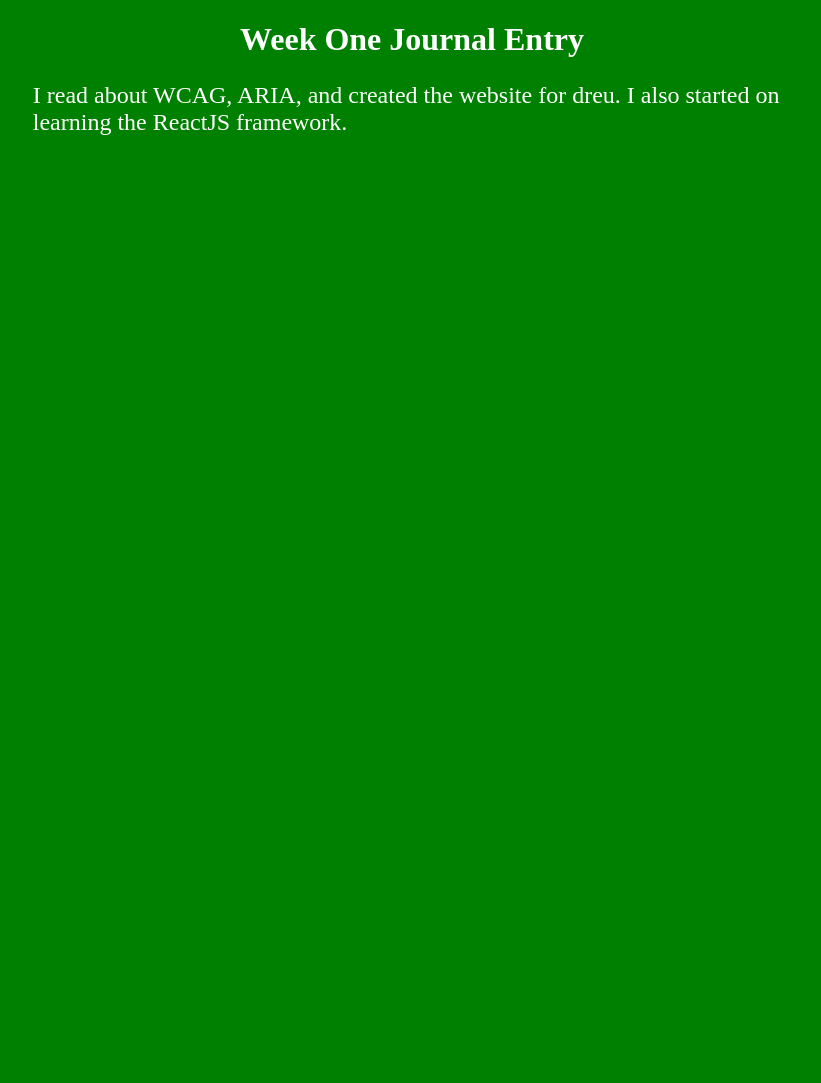
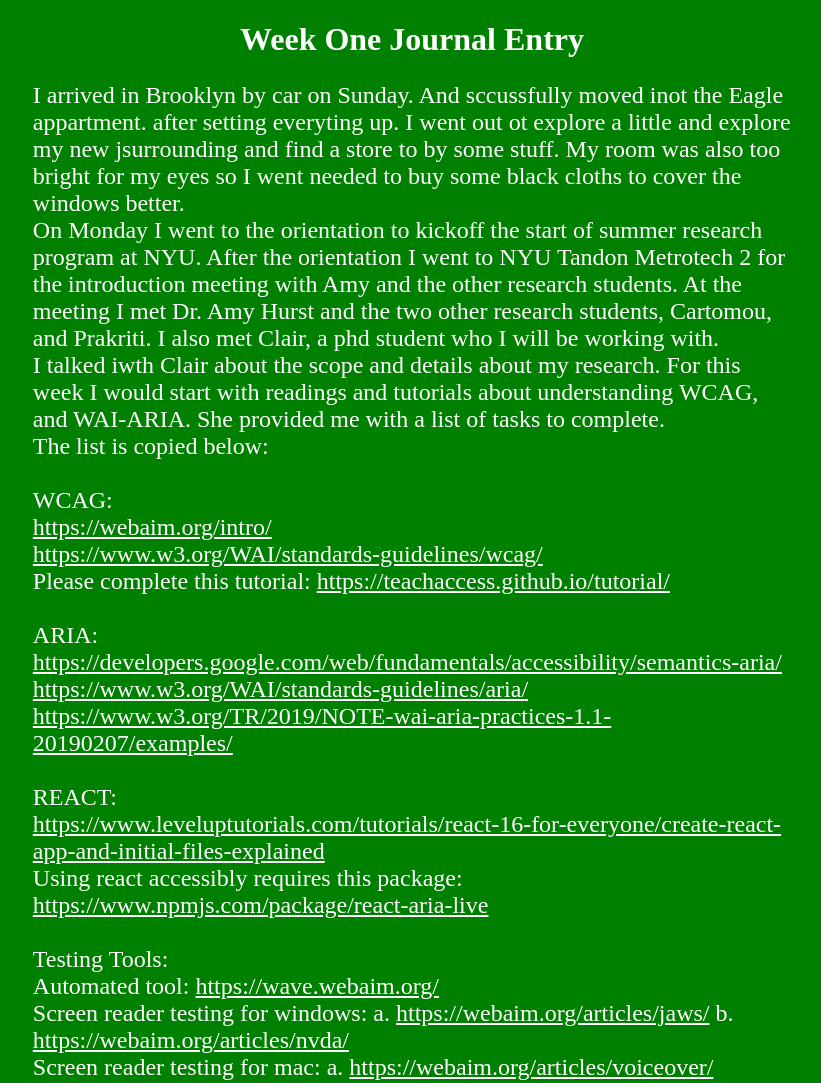
Before and after one commit to manhouyin/manhouyin.github.io, a plain HTML site: page journal_entries/week_one.html in a window 1280 px wide. Shown: the whole page, without its empty margins (228-1049 px from the left). Before the commit the page ends 800 px from the top, so only its background shows below. Drawn offline with Linux system fonts and the light colour scheme.

Commit message:
Update week_one.html
first entry

```diff
--- a/journal_entries/week_one.html
+++ b/journal_entries/week_one.html
@@ -8,7 +8,40 @@
     <div>
         <h1 style="color: white; text-align: center;">Week One Journal Entry</h1>
         <p class="text_p">
-            I read about WCAG, ARIA, and created the website  for dreu. I also started on learning the ReactJS framework.
+            I arrived in Brooklyn by car on Sunday. And sccussfully moved inot the Eagle appartment. after setting everyting up. I went out ot explore a little and explore my new
+            jsurrounding and find a store to by some stuff. My room was also too bright for my eyes so I went needed to buy some black cloths to cover the windows better.
+            <br>
+            On Monday I went to the orientation to kickoff the start of summer research program at NYU. After the orientation I went to NYU Tandon Metrotech 2 for the introduction
+            meeting with Amy and the other research students.
+            At the meeting I met Dr. Amy Hurst and the two other research students, Cartomou, and Prakriti. I also met Clair, a phd student who I will be working with.
+            <br>
+            I talked iwth Clair about the scope and details about my research. For this week I would start with readings and tutorials about understanding WCAG, and WAI-ARIA. She
+            provided me with a list of tasks to complete.
+            <br>
+            The list is copied below:
+            <br><br>
+
+            WCAG:
+            <br><a class="links" href="https://webaim.org/intro/">https://webaim.org/intro/</a>
+            <br><a class="links" href="https://www.w3.org/WAI/standards-guidelines/wcag/">https://www.w3.org/WAI/standards-guidelines/wcag/</a>
+            <br>Please complete this tutorial: <a class="links" href="https://teachaccess.github.io/tutorial/">https://teachaccess.github.io/tutorial/</a>
+            <br><br>
+            ARIA:
+            <br><a class="links" href="https://developers.google.com/web/fundamentals/accessibility/semantics-aria/">https://developers.google.com/web/fundamentals/accessibility/semantics-aria/</a>
+            <br><a class="links" href="https://www.w3.org/WAI/standards-guidelines/aria/">https://www.w3.org/WAI/standards-guidelines/aria/</a>
+            <br><a class="links" href="https://www.w3.org/TR/2019/NOTE-wai-aria-practices-1.1-20190207/examples/">https://www.w3.org/TR/2019/NOTE-wai-aria-practices-1.1-20190207/examples/</a>
+            <br><br>
+            REACT:
+            <br><a class="links" href="https://www.leveluptutorials.com/tutorials/react-16-for-everyone/create-react-app-and-initial-files-explained">https://www.leveluptutorials.com/tutorials/react-16-for-everyone/create-react-app-and-initial-files-explained</a>
+            <br>Using react accessibly requires this package: <a class="links" href="https://www.npmjs.com/package/react-aria-live">https://www.npmjs.com/package/react-aria-live</a>
+            <br><br>
+            Testing Tools:
+            <br>Automated tool: <a class="links" href="https://wave.webaim.org/">https://wave.webaim.org/</a>
+            <br>Screen reader testing for windows: a. <a class='links' href='https://webaim.org/articles/jaws/'>https://webaim.org/articles/jaws/</a> b. <a class='links' href='https://webaim.org/articles/nvda/'>https://webaim.org/articles/nvda/</a>
+            <br>Screen reader testing for mac: a. <a class='links' href='https://webaim.org/articles/voiceover/'>https://webaim.org/articles/voiceover/</a>
+            <br><br>
+
+
         </p>
     </div>
 </body>
```
